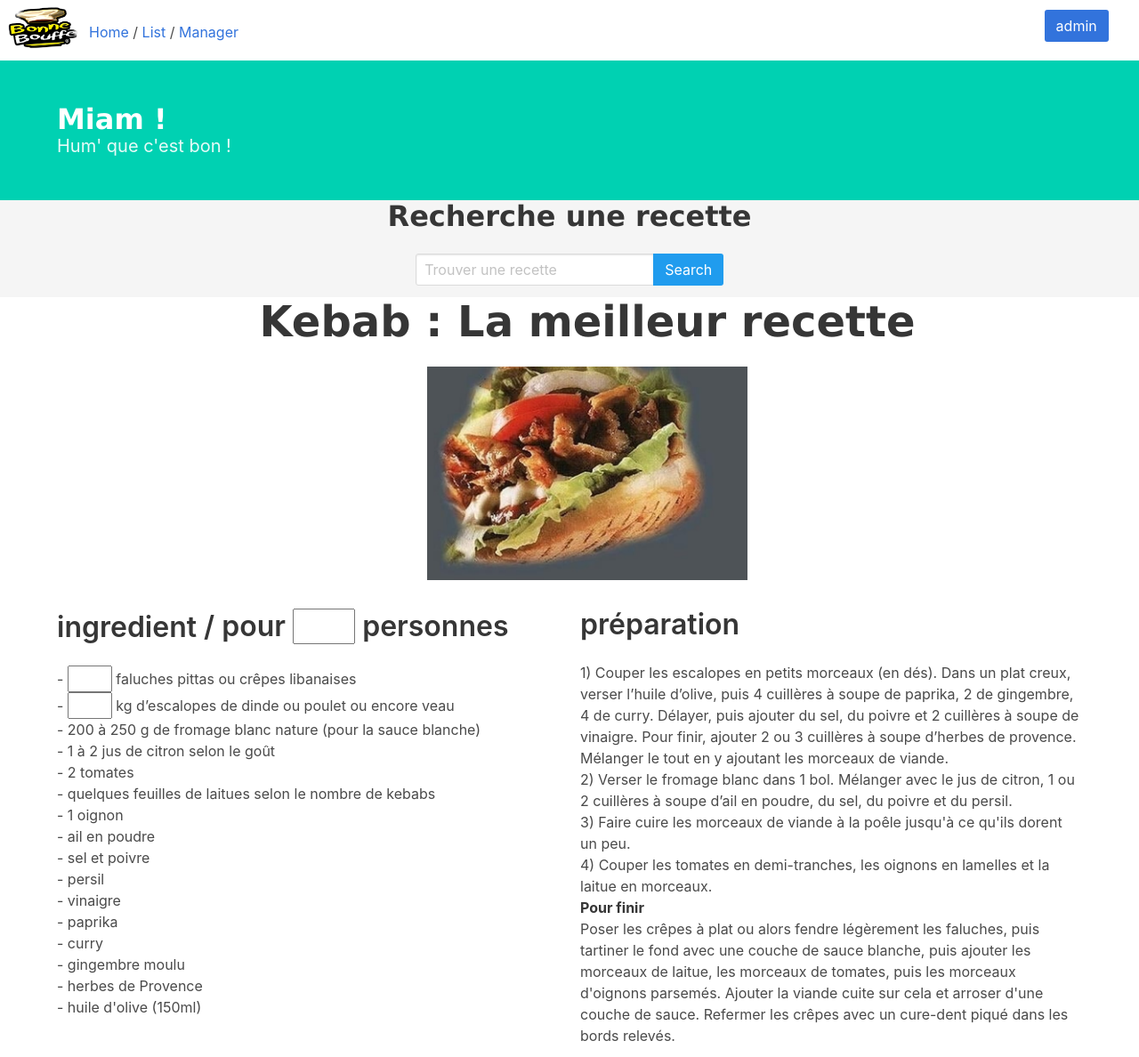
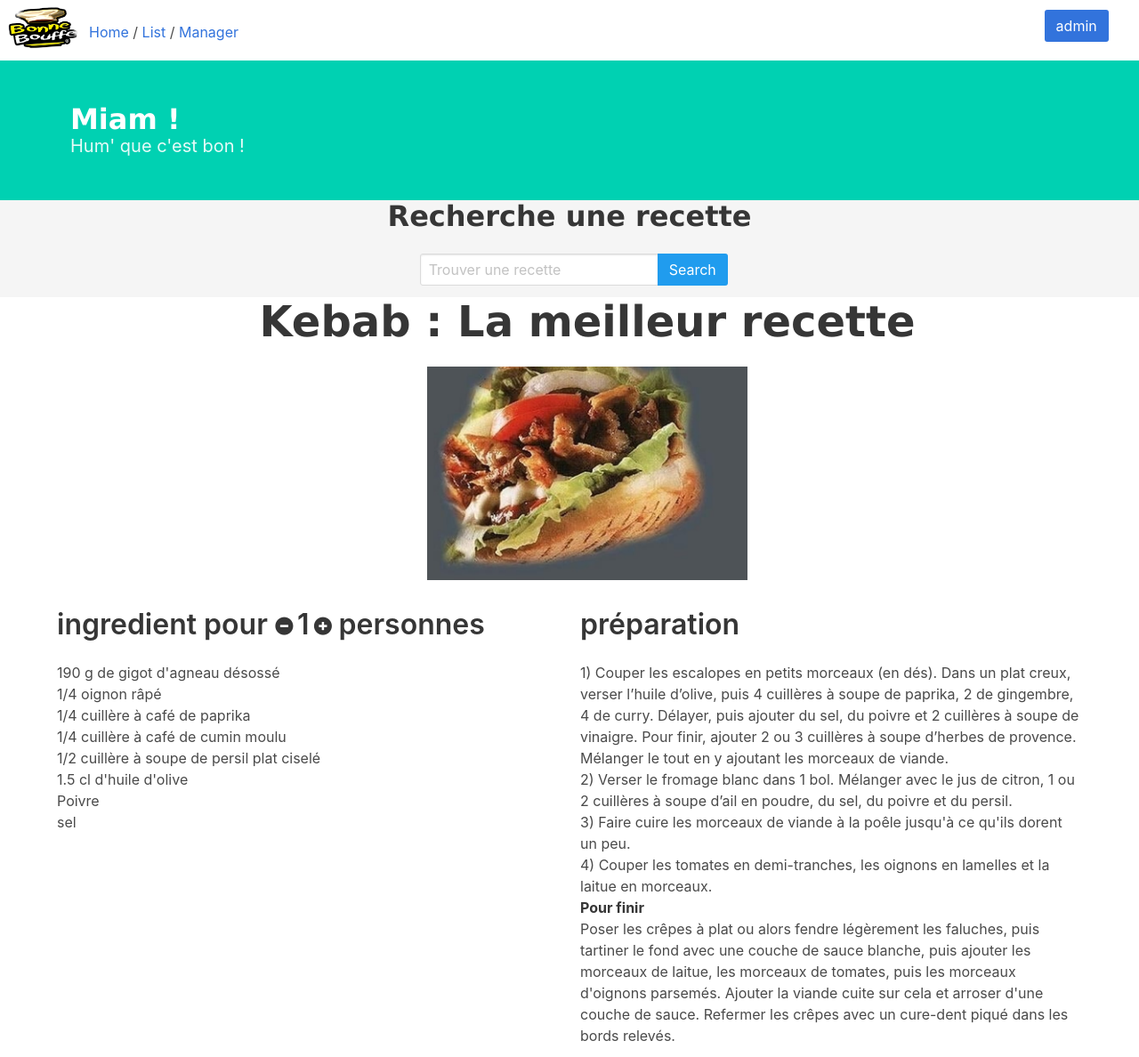
Before and after one commit to mathieuman6/Tpweb_qui_dechire, a PHP site: page /recette_kebab.html in a window 1280 px wide. Shown: the whole page at 89% size. Run offline with PHP 8.4, Linux system fonts and the light colour scheme; some libraries are stand-ins or nearby versions.

Commit message:
styles changes for recipe and js started

```diff
--- a/css/main.css
+++ b/css/main.css
@@ -204,8 +204,17 @@ header {
 }
 
 
+.plus-button, .minus-button {
+    font-size: 20px;
+}
 
+.plus-button {
+  margin-left: 5px;
+}
 
+.minus-button {
+  margin-right: 5px;
+}
 
 
 
--- a/js/main.js
+++ b/js/main.js
@@ -0,0 +1,33 @@
+
+function pgcd(a,b) { // a>0, b>0
+  do {
+    var r=a;
+    a=b;
+    b=r%a;
+  } while (b>0);
+  return a;
+}
+
+function plus-button(){
+    $quantities = $('.quantity');
+    $.each($quantities,function(key, quant){
+        quant_val = quant.innerHTML;
+        $val = $('.nbpers')[0].innerHTML;
+        $val = Number($val);
+        if (/\//i.test(quant_val)){
+            var nums = quant_val.split("/");
+            nums[0] += nums[0];
+            $pgd = pgcd(nums[0],nums[1]);
+            $val1 = nums[0]/$pgd;
+            $val2 = nums[1]/$pgd;
+            $ret_val = $val1.toString()+"/"+$val2.toString();
+            quant.innerHTML = $ret_val;
+        }
+        else{
+            nums[0] += nums[0];
+        }
+    });
+}
+
+
+$('.plus-button')[0].addEventListener('click',plus-button,false);
--- a/recette_kebab.html
+++ b/recette_kebab.html
@@ -9,7 +9,7 @@
 
         <link rel="manifest" href="site.webmanifest">
         <link rel="apple-touch-icon" href="img/logo-bonne_bouffe.png">
-        <!-- Place favicon.ico in the root directory -->
+    <link rel="stylesheet" href="https://maxcdn.bootstrapcdn.com/bootstrap/3.3.7/css/bootstrap.min.css">
 
         <link rel="stylesheet" href="css/normalize.css">
         <link rel="stylesheet" href="css/bulma.css">
@@ -69,27 +69,19 @@
       <section class="guillaume">
         <div class="columns">
           <div class="column">
-            <h2 class="title is-3">ingredient <strong>/ pour <input class="nbpers" type="text" id="ligne1_colonne1" class="ligne2_colonne1"/> personnes</strong></h2>
+            <h2 class="title is-3">ingredient pour <span class="minus-button glyphicon glyphicon-minus-sign"></span><span class="nbpers">1</span><span class="plus-button glyphicon glyphicon-plus-sign"></span> personnes</h2>
 
-            <p>
-               <input type="hidden" class="ingre" type="text" name="ingredient-pour-1" value="4" readonly id="ligne1_colonne2">
-              - <input class="ingre" type="text" id="somme1"/> faluches pittas ou crêpes libanaises</br>
-              <input type="hidden" class="ingre" type="text" name="ingredient-pour-1" value="25" readonly id="ligne2_colonne2">
-              - <input class="ingre" type="text" id="somme2"/> kg d’escalopes de dinde ou poulet ou encore veau</br>
-              - 200 à 250 g de fromage blanc nature (pour la sauce blanche)</br>
-              - 1 à 2 jus de citron selon le goût</br>
-              - 2 tomates</br>
-              - quelques feuilles de laitues selon le nombre de kebabs</br>
-              - 1 oignon</br>
-              - ail en poudre</br>
-              - sel et poivre</br>
-              - persil</br>
-              - vinaigre</br>
-              - paprika</br>
-              - curry</br>
-              - gingembre moulu</br>
-              - herbes de Provence</br>
-              - huile d'olive (150ml)</br>
+            <p><span class="quantity">190</span> g de gigot d'agneau désossé</p>
+            <p><span class="quantity">1/4</span> oignon râpé</p>
+            <p><span class="quantity">1/4</span> cuillère à café de paprika </p>
+            <p><span class="quantity">1/4</span> cuillère à café de cumin moulu</p>
+            <p><span class="quantity">1/2</span> cuillère à soupe de persil plat ciselé</p>
+            <p><span class="quantity">1.5</span> cl d'huile d'olive </p>
+            <p>Poivre</p>
+            <p>sel</p>
+
+
+
             </p>
           </div>
           <div class="column">
@@ -113,48 +105,6 @@
             </p>
         </div>
 
-        <script>
-        /**
-         * Initialise le champ d’id sommei avec la somme des champs de la même ligne
-         * @param ligne numéro de la ligne
-         */
-        function somme(ligne) {
-        	"use strict";
-        	var sommeRes = 1, colonne, NB_COLONNES = 2;
-
-        	// On va calculer la somme de la ligne dans sommeRes
-        	for (colonne = 1; colonne <= NB_COLONNES; colonne += 1) {
-        		sommeRes *= parseFloat(document.getElementById("ligne" + ligne + "_colonne" + colonne).value);
-        	}
-
-        	// Si la sommeRes n’est pas définie on ne l’affiche pas.
-        	if (isNaN(sommeRes)) {
-        		sommeRes = "";
-        	}
-        	document.getElementById("somme" + ligne).value = sommeRes;
-        }
-
-        window.onload = function () {
-        	"use strict";
-
-        	// Ici on est sur que toute la page est chargée. On peut travailler tranquille.
-
-        	// Ne pas faire de boucles pour définir les onchange. (On pourrait les définir dans le code html mais il vaut mieux séparer le javascript du contenu.
-        	document.getElementById("ligne1_colonne1").onchange = function () {
-        		somme(1);
-        	};
-        	document.getElementById("ligne1_colonne2").onchange = function () {
-        		somme(1);
-        	};
-        	document.getElementById("ligne2_colonne1").onchange = function () {
-        		somme(2);
-        	};
-        	document.getElementById("ligne2_colonne2").onchange = function () {
-        		somme(2);
-        	};
-        };
-
-        </script>
 
 
 
```
